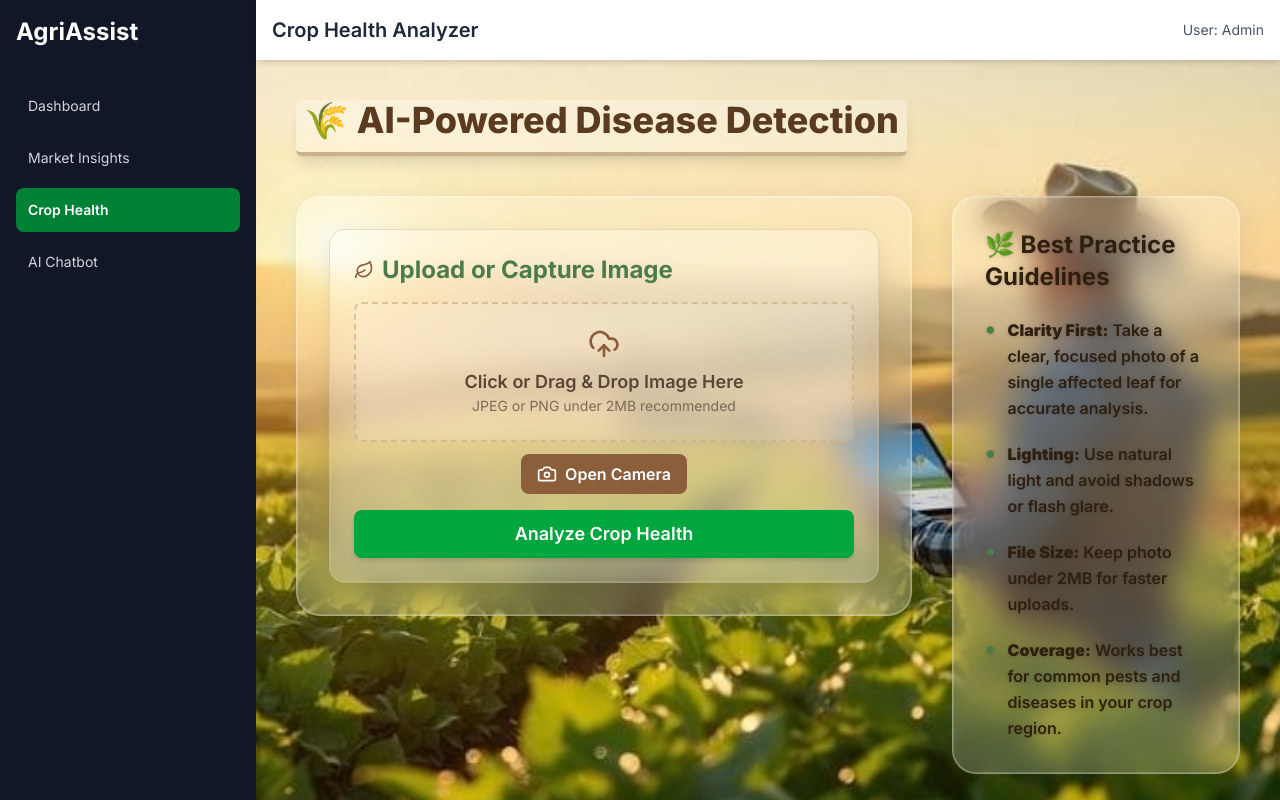
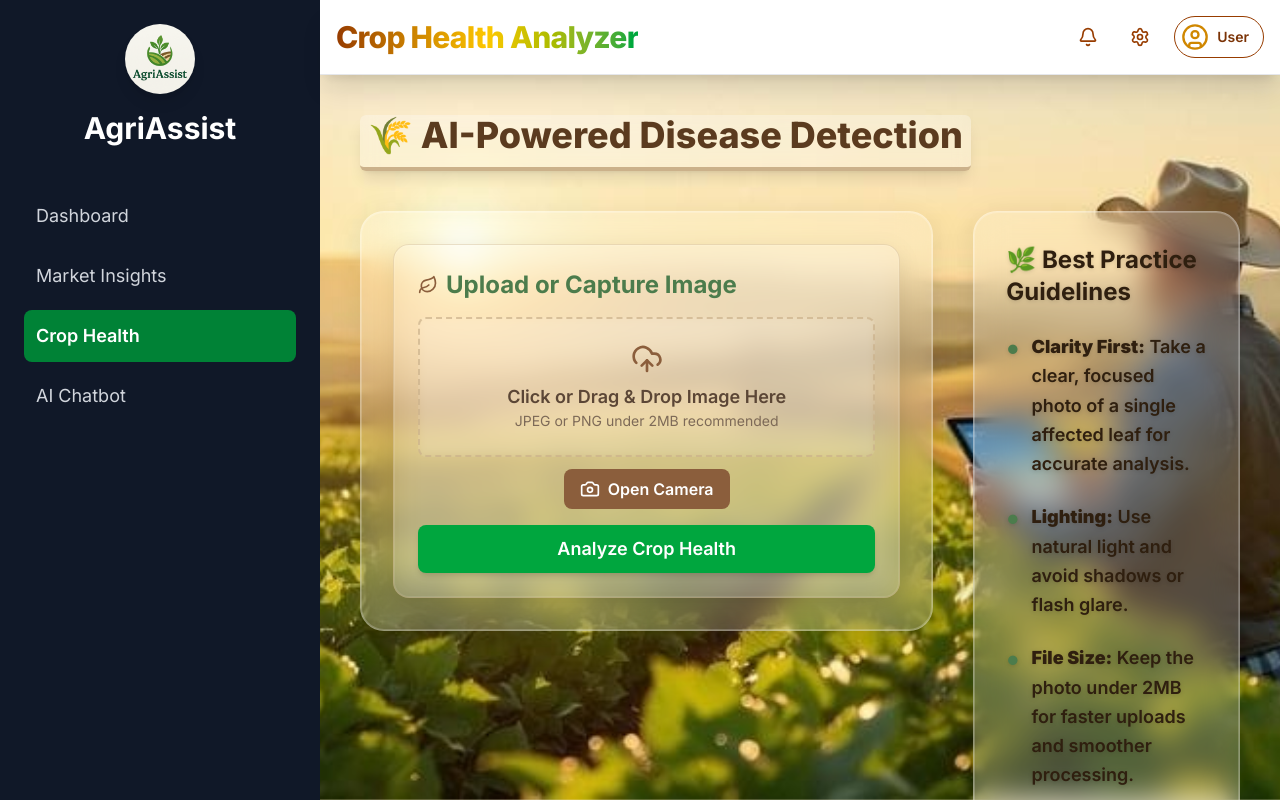
Before and after one commit to GowrikaAlva/AgriAssist, a Next.js app in the folder client/: page /health in a window 1280 px wide. Shown: the top 800 px of the page. Built offline with nearby package versions, Linux system fonts and the light colour scheme.

Commit message:
modified layout

```diff
--- a/client/src/app/(health)/health/page.tsx
+++ b/client/src/app/(health)/health/page.tsx
@@ -18,7 +18,6 @@ export default function CropHealthPage() {
         style={{
           backgroundImage: "url('/images/bg-farm.jpg')",
           backgroundSize: 'cover',
-          // 💡 STRONGER CHANGE HERE: Set horizontal position to 70%
           backgroundPosition: '70% center',
           backgroundAttachment: 'fixed',
         }}
@@ -66,33 +65,36 @@ export default function CropHealthPage() {
                     🌿 Best Practice Guidelines
                   </h3>
 
-                  <ul className="list-none space-y-5 text-[#2F1F0F] font-semibold leading-relaxed drop-shadow-sm">
+                  <ul className="list-none space-y-6 text-[#2F1F0F] font-semibold leading-relaxed drop-shadow-sm text-lg">
                     <li className="flex items-start">
-    <span className="text-[#4C7C4C] font-extrabold text-2xl mr-3 leading-none">•</span>
+                      <span className="text-[#4C7C4C] font-extrabold text-3xl mr-3 leading-none">•</span>
                       <span>
-      <b>Clarity First:</b> Take a clear, focused photo of a single affected leaf for accurate analysis.
+                        <b>Clarity First:</b> Take a clear, focused photo of a single affected leaf for accurate
+                        analysis.
                       </span>
                     </li>
+
                     <li className="flex items-start">
-    <span className="text-[#4C7C4C] font-extrabold text-2xl mr-3 leading-none">•</span>
+                      <span className="text-[#4C7C4C] font-extrabold text-3xl mr-3 leading-none">•</span>
                       <span>
                         <b>Lighting:</b> Use natural light and avoid shadows or flash glare.
                       </span>
                     </li>
+
                     <li className="flex items-start">
-    <span className="text-[#4C7C4C] font-extrabold text-2xl mr-3 leading-none">•</span>
+                      <span className="text-[#4C7C4C] font-extrabold text-3xl mr-3 leading-none">•</span>
                       <span>
-      <b>File Size:</b> Keep photo under 2MB for faster uploads.
+                        <b>File Size:</b> Keep the photo under 2MB for faster uploads and smoother processing.
                       </span>
                     </li>
+
                     <li className="flex items-start">
-    <span className="text-[#4C7C4C] font-extrabold text-2xl mr-3 leading-none">•</span>
+                      <span className="text-[#4C7C4C] font-extrabold text-3xl mr-3 leading-none">•</span>
                       <span>
                         <b>Coverage:</b> Works best for common pests and diseases in your crop region.
                       </span>
                     </li>
                   </ul>
-
                 </div>
               </div>
             </div>
--- a/client/src/components/layout/Navbar.tsx
+++ b/client/src/components/layout/Navbar.tsx
@@ -1,4 +1,6 @@
 // Navbar.tsx
+
+import { UserCircle, Bell, Settings } from "lucide-react";
 
 interface NavbarProps {
   title: string;
@@ -6,11 +8,50 @@ interface NavbarProps {
 
 export default function Navbar({ title }: NavbarProps) {
   return (
-    <header className="bg-white shadow-md p-4 sticky top-0 z-10">
-      <div className="flex justify-between items-center">
-        <h2 className="text-xl font-semibold text-gray-800">{title}</h2>
-        {/* User profile/settings can go here */}
-        <div className="text-sm text-gray-600">User: Admin</div>
+    <header className="bg-white shadow-xl p-4 sticky top-0 z-20 border-b border-gray-200">
+      <div className="flex justify-between items-center max-w-7xl mx-auto">
+
+        {/* Title/Logo Area with Glossy Brown-Green-Yellow Gradient */}
+        <div className="flex items-center space-x-3">
+          <h2 className="text-3xl font-extrabold tracking-tight">
+            {/* Gradient: Brown (Earth) -> Yellow (Sunlight/Ripening) -> Green (Health) */}
+            <span
+              className="bg-clip-text text-transparent bg-gradient-to-r
+              from-amber-800 via-yellow-400 to-green-600
+              hover:from-amber-900 hover:to-lime-700 transition duration-300"
+            >
+              {title}
+            </span>
+          </h2>
+        </div>
+
+        {/* Action and User Icons */}
+        <div className="flex items-center space-x-4">
+
+          {/* Action Icons (using deep brown and vibrant yellow/green for accents) */}
+          <div className="hidden sm:flex items-center space-x-4">
+            <button
+              className="text-amber-800 hover:text-yellow-500 transition duration-150 p-2 rounded-full hover:bg-yellow-50"
+              aria-label="Notifications"
+            >
+              <Bell size={20} />
+            </button>
+            <button
+              className="text-amber-800 hover:text-green-600 transition duration-150 p-2 rounded-full hover:bg-green-50"
+              aria-label="Settings"
+            >
+              <Settings size={20} />
+            </button>
+          </div>
+
+          {/* User Icon */}
+          <div className="group flex items-center space-x-2 cursor-pointer transition p-1.5 rounded-full border border-amber-800 hover:bg-yellow-50 duration-200">
+            <UserCircle size={28} className="text-yellow-600 group-hover:text-amber-800 transition" />
+            <span className="hidden md:inline text-sm font-semibold text-amber-900 group-hover:text-yellow-700 transition pr-2">
+                User
+            </span>
+          </div>
+        </div>
       </div>
     </header>
   );
--- a/client/src/components/layout/Sidebar.tsx
+++ b/client/src/components/layout/Sidebar.tsx
@@ -1,34 +1,48 @@
 // src/components/layout/Sidebar.tsx
 
 import Link from 'next/link';
+import Image from 'next/image';
 
 interface SidebarProps {
-  // Add 'health' to the union type
   activeRoute: 'dashboard' | 'market' | 'chatbot' | 'health';
 }
 
 export default function Sidebar({ activeRoute }: SidebarProps) {
   const linkClass = (route: string) =>
-    `p-3 my-1 rounded-lg text-sm transition duration-150 ${
+    `p-3 my-1 rounded-lg text-lg transition duration-150 ${
       activeRoute === route
         ? 'bg-green-700 text-white font-semibold'
         : 'text-gray-300 hover:bg-green-800'
     }`;
 
   return (
-    <div className="w-64 min-h-screen bg-gray-900 flex flex-col p-4 sticky top-0">
-      <h1 className="text-2xl font-bold text-white mb-8">AgriAssist</h1>
-      <nav className="flex flex-col space-y-2">
+    <div className="w-80 min-h-screen bg-gray-900 flex flex-col p-6 sticky top-0">
+
+      {/* Logo + Name */}
+      <div className="flex flex-col items-center mb-10">
+        <Image
+          src="/images/aglogo.png"
+          alt="AgriAssist Logo"
+          width={70}
+          height={70}
+          className="rounded-full shadow-lg"
+        />
+        <h1 className="text-3xl font-bold text-white mt-4">AgriAssist</h1>
+      </div>
+
+      <nav className="flex flex-col space-y-3">
         <Link href="/dashboard" className={linkClass('dashboard')}>
           Dashboard
         </Link>
+
         <Link href="/market" className={linkClass('market')}>
           Market Insights
         </Link>
-        {/* NEW LINK ADDED */}
+
         <Link href="/health" className={linkClass('health')}>
           Crop Health
         </Link>
+
         <Link href="/chatbot" className={linkClass('chatbot')}>
           AI Chatbot
         </Link>
```
Also changed, not shown: client/public/images/aglogo.png (added). Lines whose indentation alone changed are shown as unchanged.
